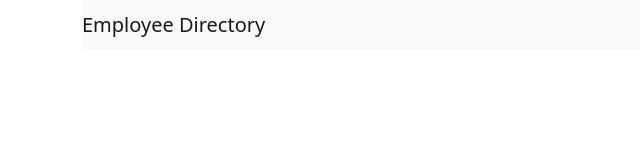
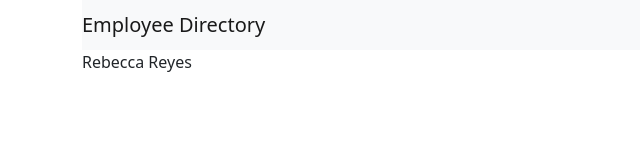
Before and after one commit to Kayn-Pleiades/employee-directory, a React (Create React App) app: page / in a window 1280 px wide. Shown: the top 160 px of the page, without its empty margins (0-640 px from the left). Built offline with nearby package versions, Linux system fonts and the light colour scheme.

Commit message:
render from json to the page

```diff
--- a/src/App.js
+++ b/src/App.js
@@ -1,13 +1,29 @@
-import React from "react";
+import React, { Component } from "react";
+import employees from "./employees.json";
 
-function App() {
+class App extends Component {
+  state = {
+    employees
+  };
+
+  render() {
     return (
       <div class="container">
         <nav class="navbar navbar-light bg-light">
           <span class="navbar-brand mb-0 h1">Employee Directory</span>
         </nav>
+        <div class="row">
+          <div class="col">
+            {this.state.employees.map(employee => (
+              <p>
+                {employee.name}
+              </p>
+            ))}
+          </div>
+        </div>
       </div>
     );
   }
+}
 
 export default App;
```
Lines whose indentation alone changed are shown as unchanged.
